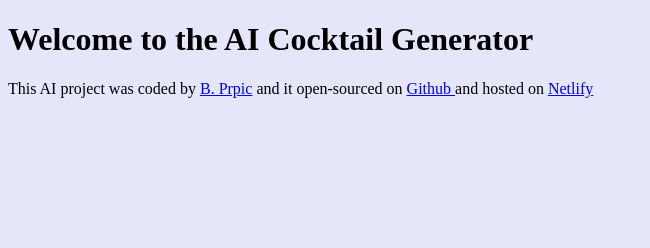
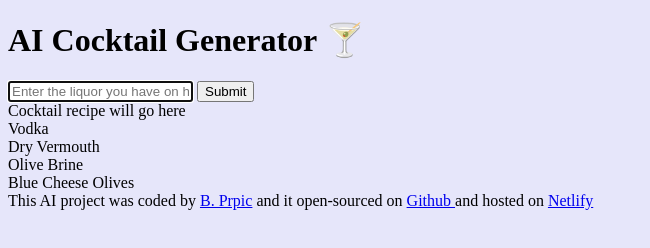
Before and after one commit to bridgette-prpic/cocktail-generator, a plain HTML site: page index.html in a window 1280 px wide. Shown: the whole page, without its empty margins (0-650 px from the left). Drawn offline with Linux system fonts and the light colour scheme.

Commit message:
Added basic HTML structure

```diff
--- a/index.html
+++ b/index.html
@@ -7,8 +7,32 @@
     <title>AI Cocktail Generator</title>
   </head>
   <body>
-    <h1>Welcome to the AI Cocktail Generator</h1>
-
+    <header>
+      <h1>AI Cocktail Generator 🍸</h1>
+    </header>
+    <main>
+      <form action="">
+        <input
+          type="text"
+          placeholder="Enter the liquor you have on hand"
+          autofocus
+          required
+          autocomplete="off"
+        />
+        <input type="submit" />
+      </form>
+      <div>
+        Cocktail recipe will go here
+        <br />
+        Vodka
+        <br />
+        Dry Vermouth
+        <br />
+        Olive Brine
+        <br />
+        Blue Cheese Olives
+      </div>
+    </main>
     <footer>
       This AI project was coded by
       <a href="https://github.com/bridgette-prpic" target="_blank">B. Prpic</a>
```
